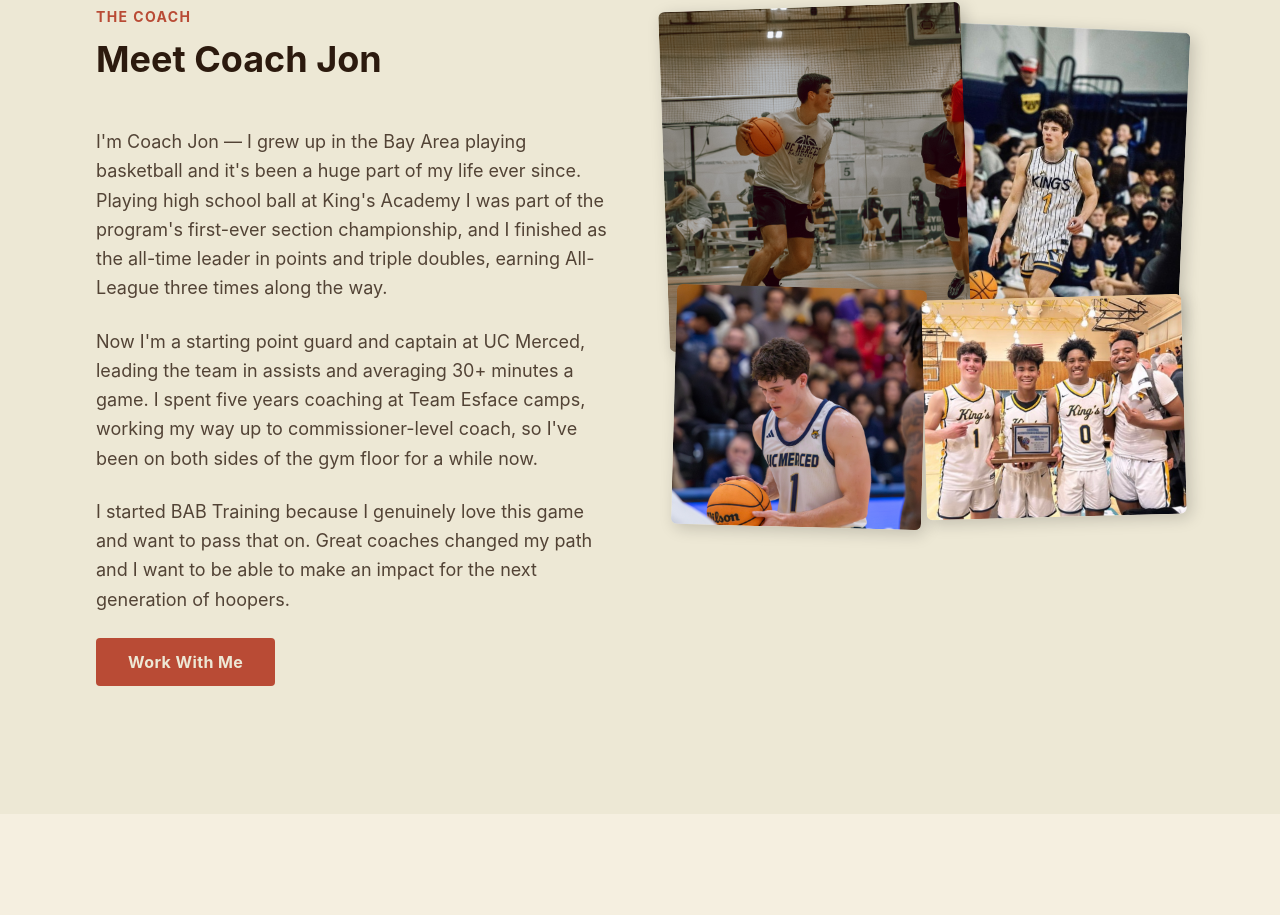
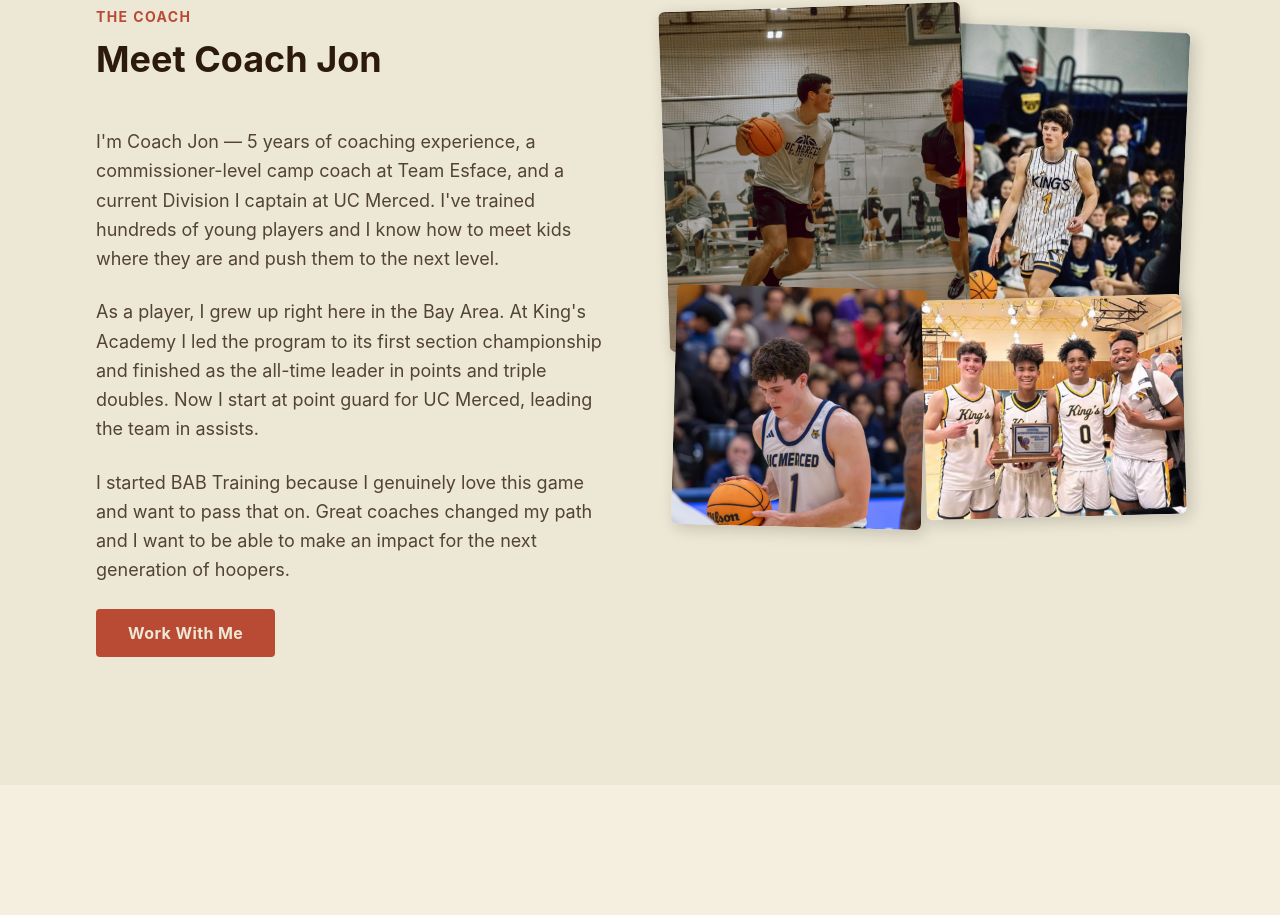
Before and after one commit to jtaylor1cs/bab-basketball, a React (Vite) app: page / in a window 1280 px wide. Shown: the part 2436-3351 px from the top of the page. Built offline with nearby package versions, Linux system fonts and the light colour scheme.

Commit message:
Bio update

```diff
--- a/src/components/About.jsx
+++ b/src/components/About.jsx
@@ -19,19 +19,13 @@ function About() {
           </div>
 
           <p style={{ color: '#2C1A0E' }} className="leading-relaxed text-lg opacity-80">
-            I'm Coach Jon — I grew up in the Bay Area playing basketball and
-            it's been a huge part of my life ever since. Playing high school ball at King's Academy
-            I was part of the program's first-ever section championship, and I finished as the
-            all-time leader in points and triple doubles, earning All-League
-            three times along the way.
+          I'm Coach Jon — 5 years of coaching experience, a commissioner-level camp coach at Team Esface, and a current Division I captain at UC Merced. I've trained hundreds of young players and I know how to meet kids where they are and push them to the next level.
+
           </p>
 
           <p style={{ color: '#2C1A0E' }} className="leading-relaxed text-lg opacity-80">
-            Now I'm a starting point guard and captain at UC Merced, leading
-            the team in assists and averaging 30+ minutes a game.
-            I spent five years coaching at Team Esface camps, working my way
-            up to commissioner-level coach, so I've been on both sides of
-            the gym floor for a while now.
+          As a player, I grew up right here in the Bay Area. At King's Academy I led the program to its first section championship and finished as the all-time leader in points and triple doubles. Now I start at point guard for UC Merced, leading the team in assists.
+
           </p>
 
           <p style={{ color: '#2C1A0E' }} className="leading-relaxed text-lg opacity-80">
```
